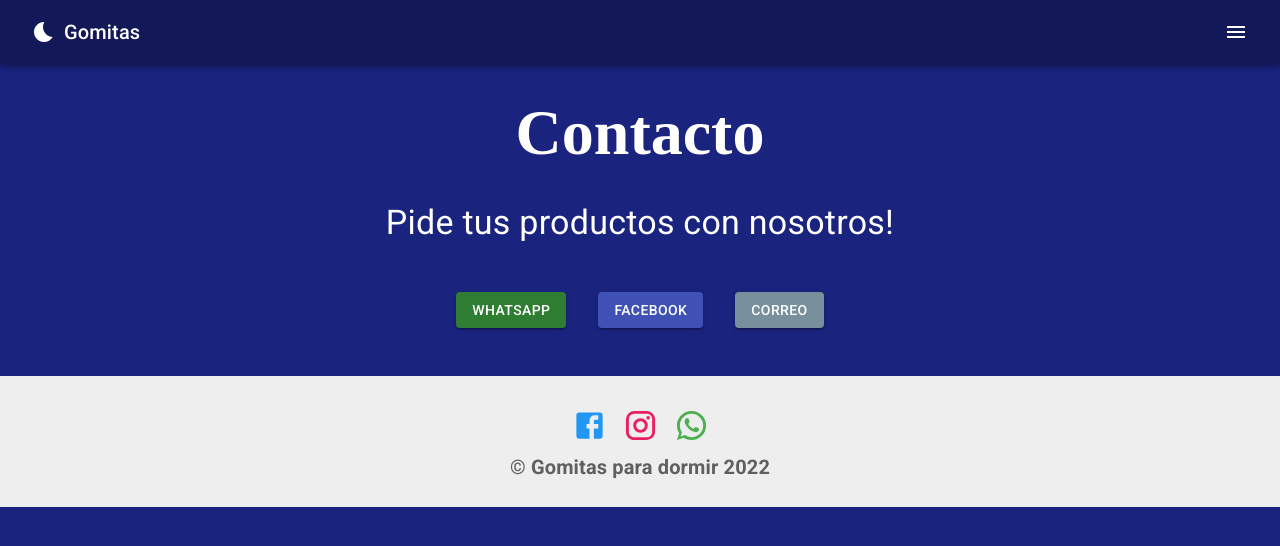
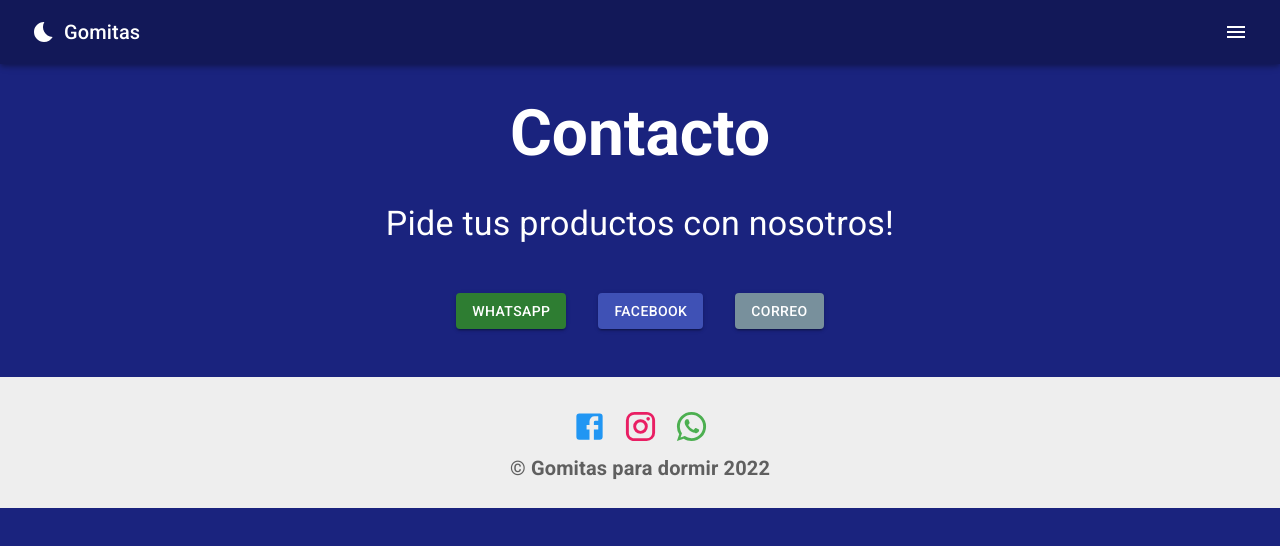
Before and after one commit to GerardoBetgro/Gummies, a React (Create React App) app: page /contacto in a window 1280 px wide. Shown: the top 546 px of the page. Built offline with nearby package versions, Linux system fonts and the light colour scheme.

Commit message:
Metas done

```diff
--- a/package.json
+++ b/package.json
@@ -5,6 +5,7 @@
   "dependencies": {
     "@emotion/react": "^11.9.0",
     "@emotion/styled": "^11.8.1",
+    "@fontsource/roboto": "^4.5.5",
     "@mui/icons-material": "^5.6.1",
     "@mui/material": "^5.6.0",
     "@testing-library/jest-dom": "^5.16.4",
--- a/public/index.html
+++ b/public/index.html
@@ -5,10 +5,12 @@
   <meta charset="utf-8" />
   <link rel="icon" href="%PUBLIC_URL%/icon.ico" />
   <meta name="viewport" content="width=device-width, initial-scale=1" />
+  <meta name="author" content="gerardo guerrero">
+  <meta property="og:image" src="icon.ico">
+  <meta name="keywords" content="gomitas, buenas noches, dormir, belabear, Ashwagandha">
+  <meta name="description" content="Gomitas buenas noches" />
   <meta name="theme-color" content="#000000" />
-  <meta name="description" content="Gomitas buenas noches" />
   <link rel="stylesheet" href="https://fonts.googleapis.com/css?family=Roboto:300,400,500,700&display=swap" />
-  <link rel="stylesheet" href="https://fonts.googleapis.com/icon?family=Material+Icons" />
   <title>Gomitas para dormir</title>
 </head>
 
--- a/src/componentes/Styles.css
+++ b/src/componentes/Styles.css
@@ -1,6 +1,7 @@
 *{
     padding: 0;
     margin: 0;
+    font-family: "Roboto";
 }
 
 body{
--- a/src/index.js
+++ b/src/index.js
@@ -1,8 +1,9 @@
 import React from 'react';
 import ReactDOM from 'react-dom/client';
+import reportWebVitals from './reportWebVitals';
 import { BrowserRouter, Routes, Route } from "react-router-dom";
-import reportWebVitals from './reportWebVitals';
 
+import "@fontsource/roboto";
 import App from './App';
 import Inicio from './routes/Inicio';
 import Productos from './routes/Productos';
--- a/src/routes/Contacto.jsx
+++ b/src/routes/Contacto.jsx
@@ -19,16 +19,22 @@ const Contacto = () => {
       </Typography>
       <Typography
         variant="h4"
-        sx={{ my: "1rem" }}
+        sx={{ m: "1rem" }}
         align="center"
         className="letters"
       >
         Pide tus productos con nosotros!
       </Typography>
-      <Box className="flex" sx={{my:"2rem"}}>
-        <Button sx={{m:"1rem"}} variant="contained" color="tree">WhatsApp</Button>
-        <Button sx={{m:"1rem"}} variant="contained" color="primary">Facebook</Button>
-        <Button sx={{m:"1rem"}} variant="contained" color="gray">Correo</Button>
+      <Box className="flex" sx={{ my: "2rem" }}>
+        <Button sx={{ m: "1rem" }} variant="contained" color="tree">
+          WhatsApp
+        </Button>
+        <Button sx={{ m: "1rem" }} variant="contained" color="primary">
+          Facebook
+        </Button>
+        <Button sx={{ m: "1rem" }} variant="contained" color="gray">
+          Correo
+        </Button>
       </Box>
     </Box>
   );
--- a/src/routes/Inicio.jsx
+++ b/src/routes/Inicio.jsx
@@ -15,12 +15,6 @@ const Hero = () => {
       <Typography variant="h1" sx={{ my: 2 }}>
         Gomitas para Dormir
       </Typography>
-      {/* <Typography
-        variant="h4"
-        sx={{ my: 2, mx: 2, display: { xs: "block", xl: "none" } }}
-      >
-        “Hoy ha sido un día muy especial, espero que descanses”.
-      </Typography> */}
       <Link to="contacto" style={{ textDecoration: "none" }}>
         <Tooltip title="Vamos allá">
           <Button
--- a/src/routes/Redes.jsx
+++ b/src/routes/Redes.jsx
@@ -46,7 +46,7 @@ const Redes = () => {
               variant="h3"
               sx={{
                 color: "#fff",
-                fontWeight: "600",
+                fontWeight: "550",
                 fontSize: "18px",
                 m: "10px 0 15px 0",
               }}
@@ -97,7 +97,7 @@ const Redes = () => {
               variant="h3"
               sx={{
                 color: "#fff",
-                fontWeight: "600",
+                fontWeight: "550",
                 fontSize: "18px",
                 m: "10px 0 15px 0",
               }}
@@ -148,7 +148,7 @@ const Redes = () => {
               variant="h3"
               sx={{
                 color: "#fff",
-                fontWeight: "600",
+                fontWeight: "550",
                 fontSize: "18px",
                 m: "10px 0 15px 0",
               }}
```
Also changed, not shown: 1 other file (tests, documents, lock files or other folders).
